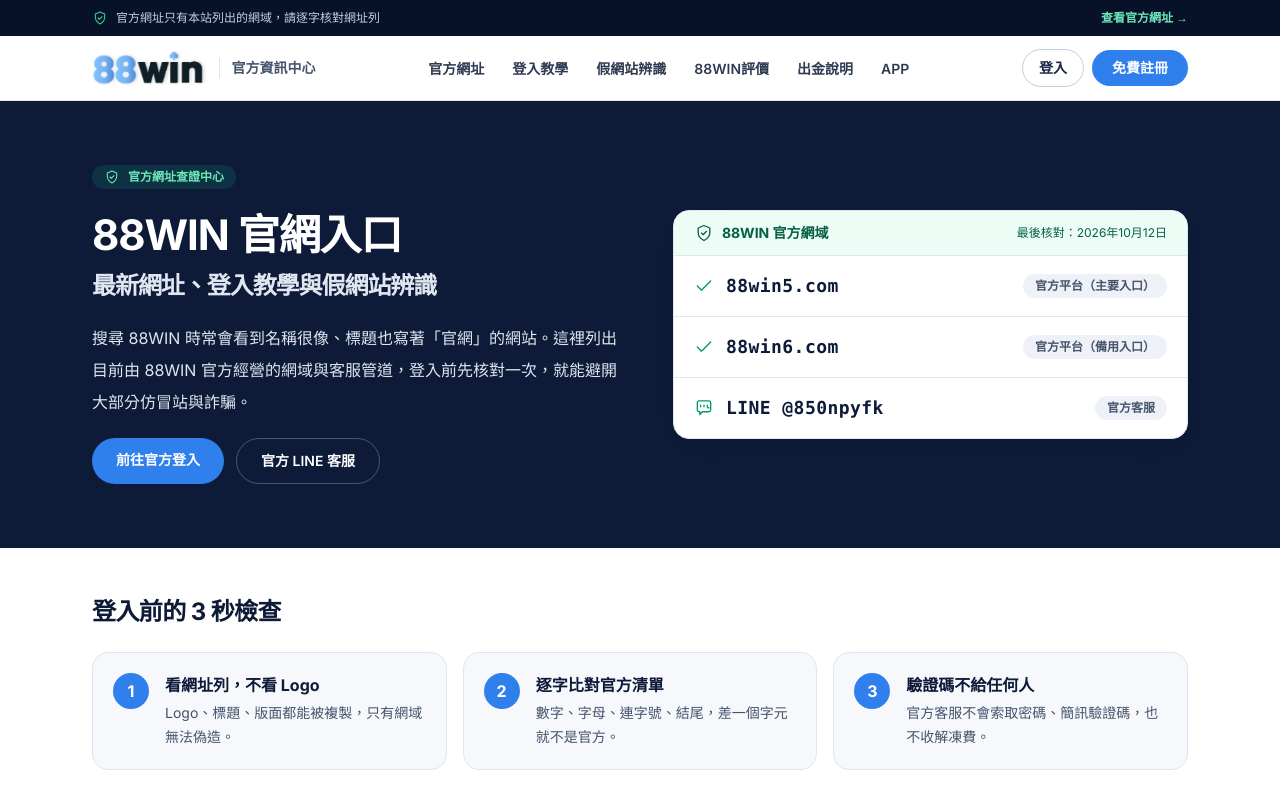
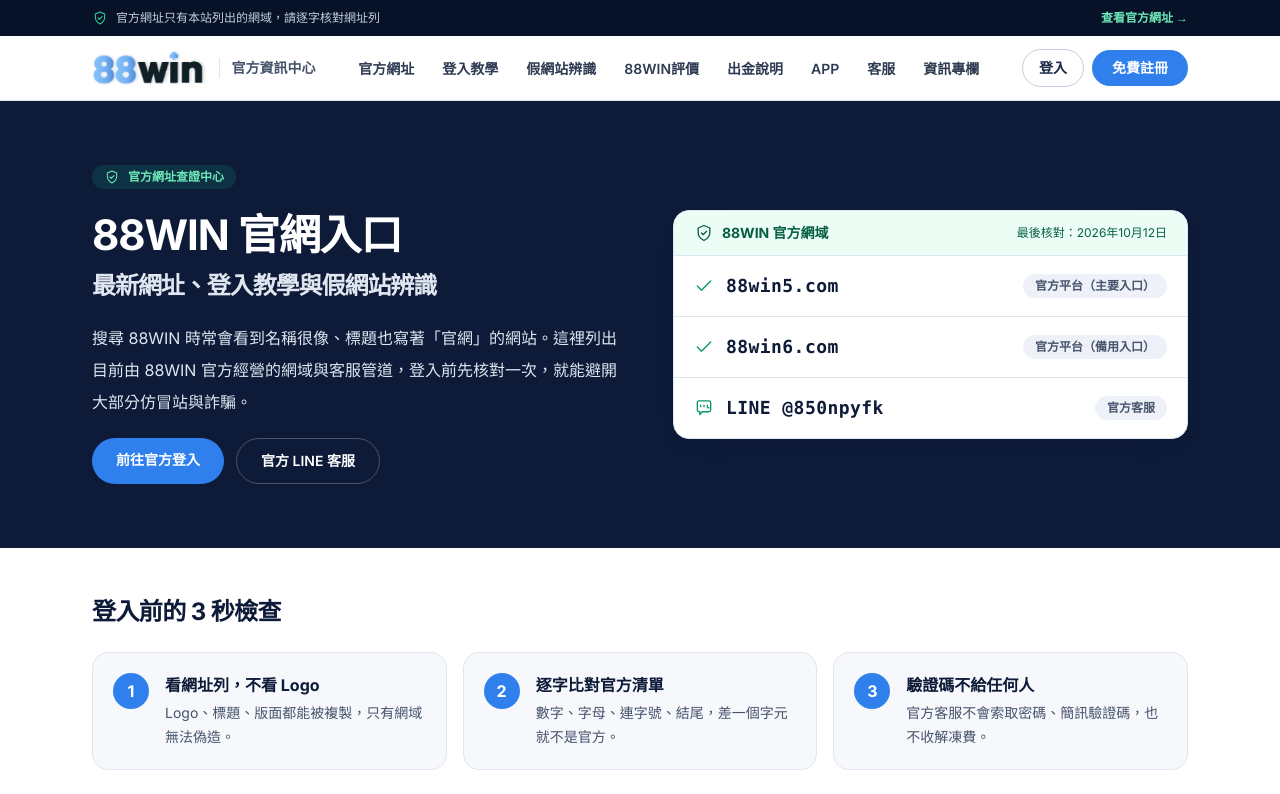
Before and after one commit to Vertexstack-Code/88win6.tw, a Next.js app: page / in a window 1280 px wide. Shown: the top 794 px of the page. Built offline with nearby package versions, Linux system fonts and the light colour scheme.

Commit message:
add two pages

```diff
--- a/components/layout/Footer.tsx
+++ b/components/layout/Footer.tsx
@@ -27,7 +27,7 @@
         <nav aria-label="資訊頁面">
           <h2 className="mb-4 text-sm font-semibold text-white">官方資訊</h2>
           <ul className="flex flex-col gap-2.5 text-sm">
-            {NAV.filter((_, idx) => idx <= 5).map((item) => (
+            {NAV.filter((_, idx) => idx <= 7).map((item) => (
               <li key={item.path}>
                 <Link href={item.path} className="transition hover:text-white">
                   {item.label}
--- a/components/layout/Header.tsx
+++ b/components/layout/Header.tsx
@@ -48,7 +48,7 @@
         <nav aria-label="主要導覽" className="hidden xl:block">
           <ul className="flex items-center gap-1">
             {/* 假網站辨識 (index 2) is left out of the desktop bar to save width. */}
-            {NAV.filter((_, idx) => idx <= 5).map((item) => (
+            {NAV.filter((_, idx) => idx <= 7).map((item) => (
               <li key={item.path}>
                 <Link
                   href={item.path}
```
